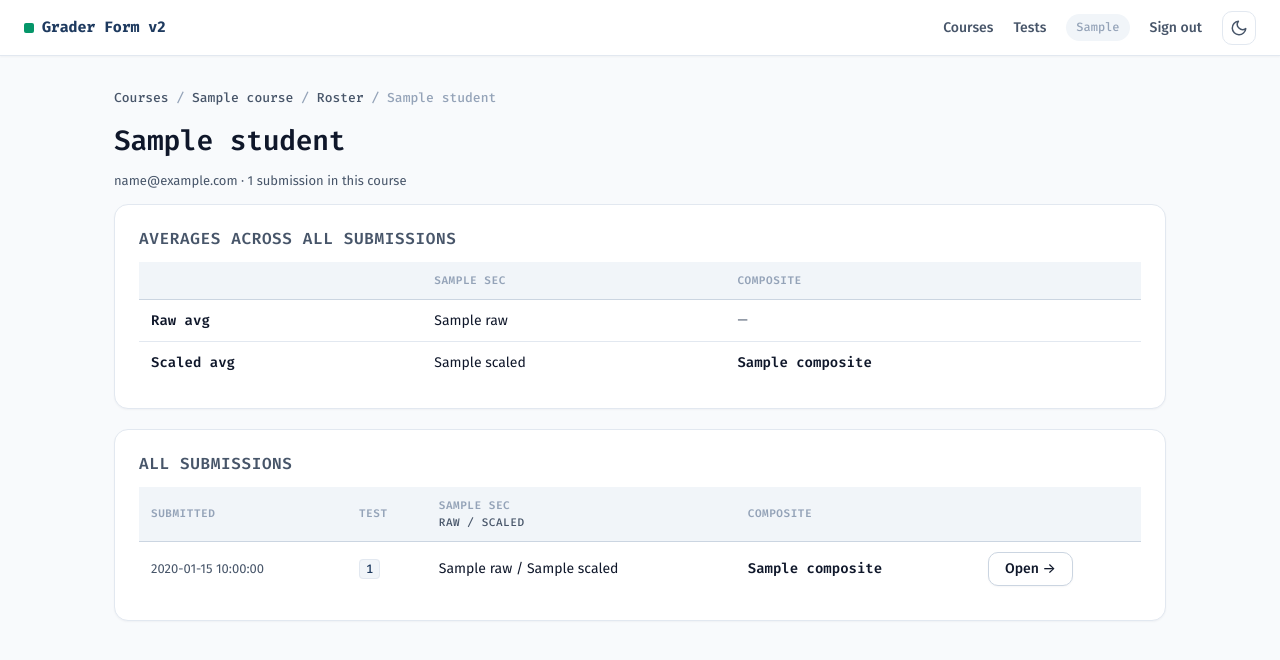
After one commit to sandilyabhag09/bubble-grader, a FastAPI app: template src/bubble_grader/templates/student_course_detail.html in a window 1280 px wide. The commit adds this page. Shown: the top 660 px of the page. Run offline with FastAPI, Linux system fonts and the light colour scheme; the template is opened without the code that fills it: most values are stand-ins (such as "Sample title", 1, 10 or a date in 2020); parts of the project's set-up code (start-up, migrations or seed data) failed here and were passed over.

Commit message:
Add a Roster tab on each course view with per-student drill-down
Course pages now have an Assignments / Roster tab pair at the top.

* **Roster tab** lists every student in the Classroom course alongside
  their most recent graded submission (test taken, composite score,
  submission timestamp). Sorted alphabetically.

* **Click a student name** → per-student page within the course showing
  every submission the student has in this course, with raw + scaled
  scores for all four sections, plus row-of-averages across all
  submissions (raw avg, scaled avg, composite avg).

Implementation notes:

* `db.list_submissions(include_score=True)` is a new opt-in flag that
  parses and returns the full `score_json` blob — needed for per-section
  raw/scaled averages without N+1 follow-up queries.
* New `.tabs` styling in base.html keeps the design consistent with
  the rest of the UI (accent-colored underline for the active tab).
* Server-side rendering with anchor-style tab nav; no client JS.

Co-Authored-By: Claude Opus 4.7 <noreply@anthropic.com>

```diff
--- a/src/bubble_grader/server.py
+++ b/src/bubble_grader/server.py
@@ -183,6 +183,116 @@ def course_view(request: Request, course_id: str):
     for cw in coursework:
         cw["is_app_owned"] = cw["id"] in owned_ids
     return _render(request, "course.html", course=course, coursework=coursework)
+
+
+# ----- roster view ----------------------------------------------------------
+
+def _resolve_course(email: str, course_id: str) -> dict:
+    """Lookup-or-404 helper used by every course-scoped route."""
+    course = next((c for c in list_courses(email) if c["id"] == course_id), None)
+    if course is None:
+        raise HTTPException(404, "Course not found in your active courses.")
+    return course
+
+
+def _normalize_roster(roster_raw: list[dict]) -> list[dict]:
+    """Flatten the Classroom roster API shape into {id, name, email}."""
+    out = []
+    for r in roster_raw:
+        prof = r.get("profile") or {}
+        sid = prof.get("id") or r.get("userId")
+        name = (prof.get("name") or {}).get("fullName") or prof.get("emailAddress") or "?"
+        out.append({
+            "id": sid,
+            "name": name,
+            "email": prof.get("emailAddress"),
+        })
+    out.sort(key=lambda s: s["name"].lower())
+    return out
+
+
+@app.get("/courses/{course_id}/roster", response_class=HTMLResponse)
+def course_roster(request: Request, course_id: str):
+    email = _require(request)
+    if isinstance(email, RedirectResponse):
+        return email
+    course = _resolve_course(email, course_id)
+    roster = _normalize_roster(list_roster(email, course_id))
+    subs = dbmod.list_submissions(course_id=course_id)
+    # Map student → most recent submission (list is already ORDER BY created_at DESC).
+    latest_by_student: dict[str, dict] = {}
+    for s in subs:
+        sid = s.get("student_id")
+        if sid and sid not in latest_by_student:
+            latest_by_student[sid] = s
+    for student in roster:
+        student["latest"] = latest_by_student.get(student["id"])
+    return _render(
+        request, "roster.html",
+        course=course, roster=roster,
+    )
+
+
+@app.get(
+    "/courses/{course_id}/students/{student_id}",
+    response_class=HTMLResponse,
+)
+def course_student_detail(request: Request, course_id: str, student_id: str):
+    email = _require(request)
+    if isinstance(email, RedirectResponse):
+        return email
+    course = _resolve_course(email, course_id)
+    # Find the student in the roster (for the name / email at the top).
+    roster = _normalize_roster(list_roster(email, course_id))
+    student = next((s for s in roster if s["id"] == student_id), None)
+    if student is None:
+        raise HTTPException(404, "Student not found in this course's roster.")
+
+    subs = dbmod.list_submissions(
+        course_id=course_id, student_id=student_id, include_score=True,
+    )
+
+    # For each submission: pull per-section raw + scaled out of `score`.
+    # The full_grade output is { "sections": {"Test 1": {raw_score, scaled, ...}, ...},
+    #                            "composite": int }.
+    section_names = ["Test 1", "Test 2", "Test 3", "Test 4"]
+    rows = []
+    for s in subs:
+        sc = s.get("score") or {}
+        secs = sc.get("sections") or {}
+        per_section = {}
+        for sec in section_names:
+            d = secs.get(sec) or {}
+            per_section[sec] = {
+                "raw": d.get("raw_score"),
+                "scaled": d.get("scaled"),
+            }
+        rows.append({
+            "id": s["id"],
+            "test_id": s["test_id"],
+            "created_at": s["created_at"],
+            "composite": s.get("composite"),
+            "coursework_id": s.get("coursework_id"),
+            "sections": per_section,
+        })
+
+    # Averages — across submissions, per section, for raw and scaled.
+    def _avg(values: list[float | int | None]) -> float | None:
+        vals = [v for v in values if isinstance(v, (int, float))]
+        return round(sum(vals) / len(vals), 1) if vals else None
+
+    averages = {"composite": _avg([r["composite"] for r in rows])}
+    for sec in section_names:
+        averages[sec] = {
+            "raw": _avg([r["sections"][sec]["raw"] for r in rows]),
+            "scaled": _avg([r["sections"][sec]["scaled"] for r in rows]),
+        }
+
+    return _render(
+        request, "student_course_detail.html",
+        course=course, student=student, rows=rows,
+        averages=averages, section_names=section_names,
+    )
 
 
 # ----- create assignment ----------------------------------------------------
--- a/src/bubble_grader/templates/base.html
+++ b/src/bubble_grader/templates/base.html
@@ -213,6 +213,30 @@
     .card > h3:first-child { margin-top: 0; }
 
     /* ---- Crumbs ---- */
+    /* Tab bar for switching views within a single page (e.g. course
+       Assignments ↔ Roster). Inactive tabs are muted text; the active
+       tab gets the accent underline. */
+    .tabs {
+      display: flex;
+      gap: 4px;
+      border-bottom: 1px solid var(--color-border);
+      margin: 0 0 20px;
+    }
+    .tabs .tab {
+      padding: 10px 18px;
+      color: var(--color-fg-muted);
+      text-decoration: none;
+      font-weight: 500;
+      border-bottom: 2px solid transparent;
+      margin-bottom: -1px;
+      transition: color 120ms ease, border-color 120ms ease;
+    }
+    .tabs .tab:hover { color: var(--color-fg); }
+    .tabs .tab.active {
+      color: var(--color-fg);
+      border-bottom-color: var(--color-accent);
+    }
+
     .crumbs {
       font-size: 13px;
       color: var(--color-fg-subtle);
--- a/src/bubble_grader/templates/course.html
+++ b/src/bubble_grader/templates/course.html
@@ -5,6 +5,11 @@
     <h1>{{ course.name }}</h1>
     <a class="btn" href="/courses/{{ course.id }}/new">+ New assignment</a>
   </div>
+
+  <nav class="tabs">
+    <a class="tab active" href="/courses/{{ course.id }}">Assignments</a>
+    <a class="tab" href="/courses/{{ course.id }}/roster">Roster</a>
+  </nav>
 
   <div class="card">
     <h3>Assignments</h3>
--- /dev/null
+++ b/src/bubble_grader/templates/student_course_detail.html
@@ -0,0 +1,95 @@
+{% extends "base.html" %}
+{% block content %}
+  <div class="crumbs">
+    <a href="/dashboard">Courses</a> /
+    <a href="/courses/{{ course.id }}">{{ course.name }}</a> /
+    <a href="/courses/{{ course.id }}/roster">Roster</a> /
+    {{ student.name }}
+  </div>
+
+  <h1>{{ student.name }}</h1>
+  <p class="muted">{{ student.email or "no email on file" }} · {{ rows|length }} submission{{ "" if rows|length == 1 else "s" }} in this course</p>
+
+  {% if not rows %}
+    <div class="card">
+      <p class="muted">This student hasn't been graded on any assignment in this course yet.</p>
+    </div>
+  {% else %}
+
+  <div class="card">
+    <h3>Averages across all submissions</h3>
+    <table>
+      <thead>
+        <tr>
+          <th></th>
+          {% for sec in section_names %}<th>{{ sec }}</th>{% endfor %}
+          <th>Composite</th>
+        </tr>
+      </thead>
+      <tbody>
+        <tr>
+          <td><strong>Raw avg</strong></td>
+          {% for sec in section_names %}
+            <td>{% if averages[sec].raw is not none %}{{ averages[sec].raw }}{% else %}<span class="muted">—</span>{% endif %}</td>
+          {% endfor %}
+          <td class="muted">—</td>
+        </tr>
+        <tr>
+          <td><strong>Scaled avg</strong></td>
+          {% for sec in section_names %}
+            <td>{% if averages[sec].scaled is not none %}{{ averages[sec].scaled }}{% else %}<span class="muted">—</span>{% endif %}</td>
+          {% endfor %}
+          <td>
+            {% if averages.composite is not none %}<strong>{{ averages.composite }}</strong>{% else %}<span class="muted">—</span>{% endif %}
+          </td>
+        </tr>
+      </tbody>
+    </table>
+  </div>
+
+  <div class="card">
+    <h3>All submissions</h3>
+    <table>
+      <thead>
+        <tr>
+          <th>Submitted</th>
+          <th>Test</th>
+          {% for sec in section_names %}<th>{{ sec }}<br><span class="muted" style="font-weight: 400; font-size: 11px;">raw / scaled</span></th>{% endfor %}
+          <th>Composite</th>
+          <th></th>
+        </tr>
+      </thead>
+      <tbody>
+        {% for r in rows %}
+        <tr>
+          <td class="muted">{{ r.created_at }}</td>
+          <td><code>{{ r.test_id }}</code></td>
+          {% for sec in section_names %}
+            <td>
+              {% if r.sections[sec].raw is not none or r.sections[sec].scaled is not none %}
+                {{ r.sections[sec].raw if r.sections[sec].raw is not none else "—" }}
+                /
+                {{ r.sections[sec].scaled if r.sections[sec].scaled is not none else "—" }}
+              {% else %}
+                <span class="muted">—</span>
+              {% endif %}
+            </td>
+          {% endfor %}
+          <td>
+            {% if r.composite is not none %}<strong>{{ r.composite }}</strong>{% else %}<span class="muted">—</span>{% endif %}
+          </td>
+          <td>
+            {% if r.coursework_id %}
+              <a class="btn secondary" href="/courses/{{ course.id }}/coursework/{{ r.coursework_id }}/students/{{ student.id }}">
+                Open &rarr;
+              </a>
+            {% endif %}
+          </td>
+        </tr>
+        {% endfor %}
+      </tbody>
+    </table>
+  </div>
+
+  {% endif %}
+{% endblock %}
```
Also changed, not shown: src/bubble_grader/db.py (+25 -5 lines), src/bubble_grader/templates/roster.html (added, +67 -0 lines).
